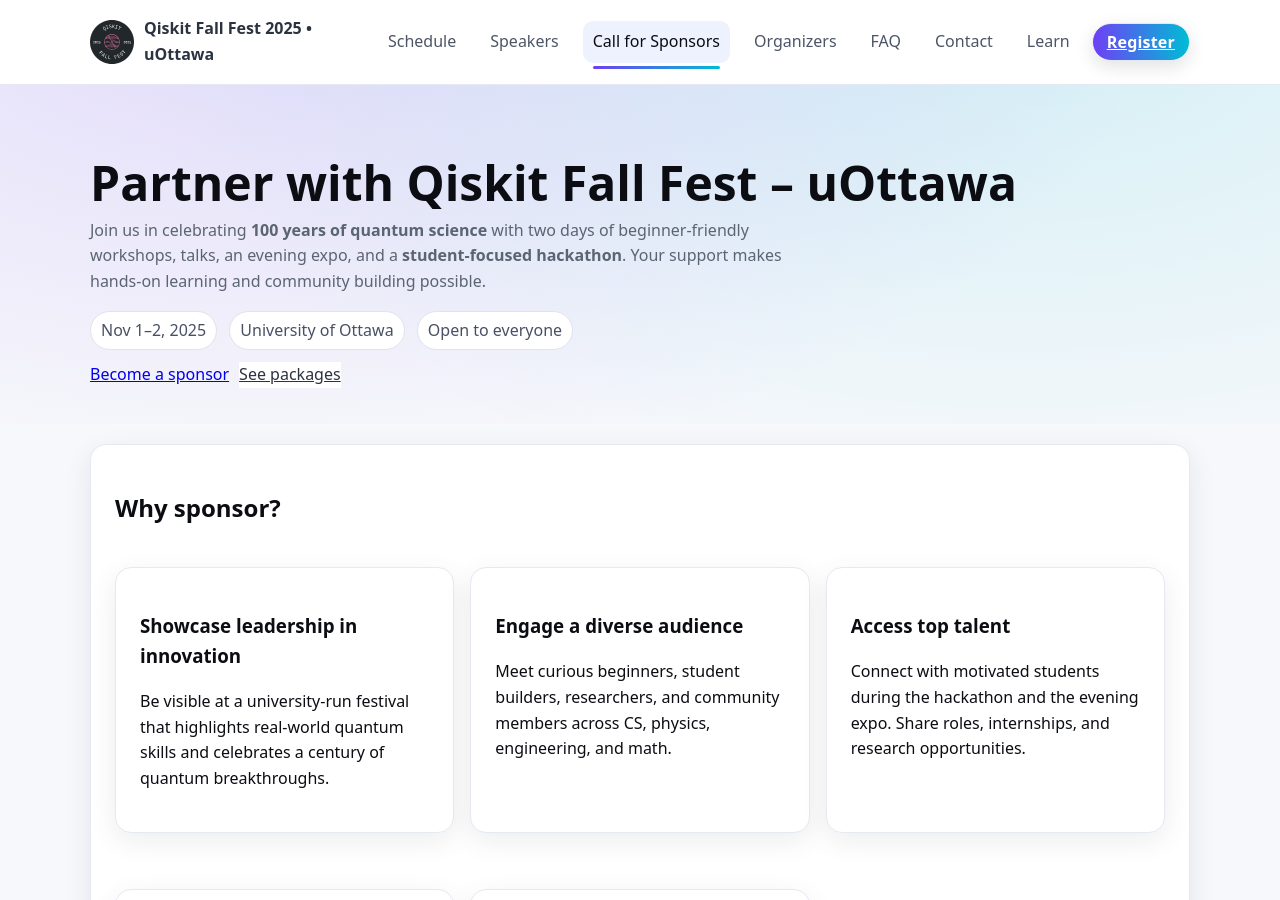
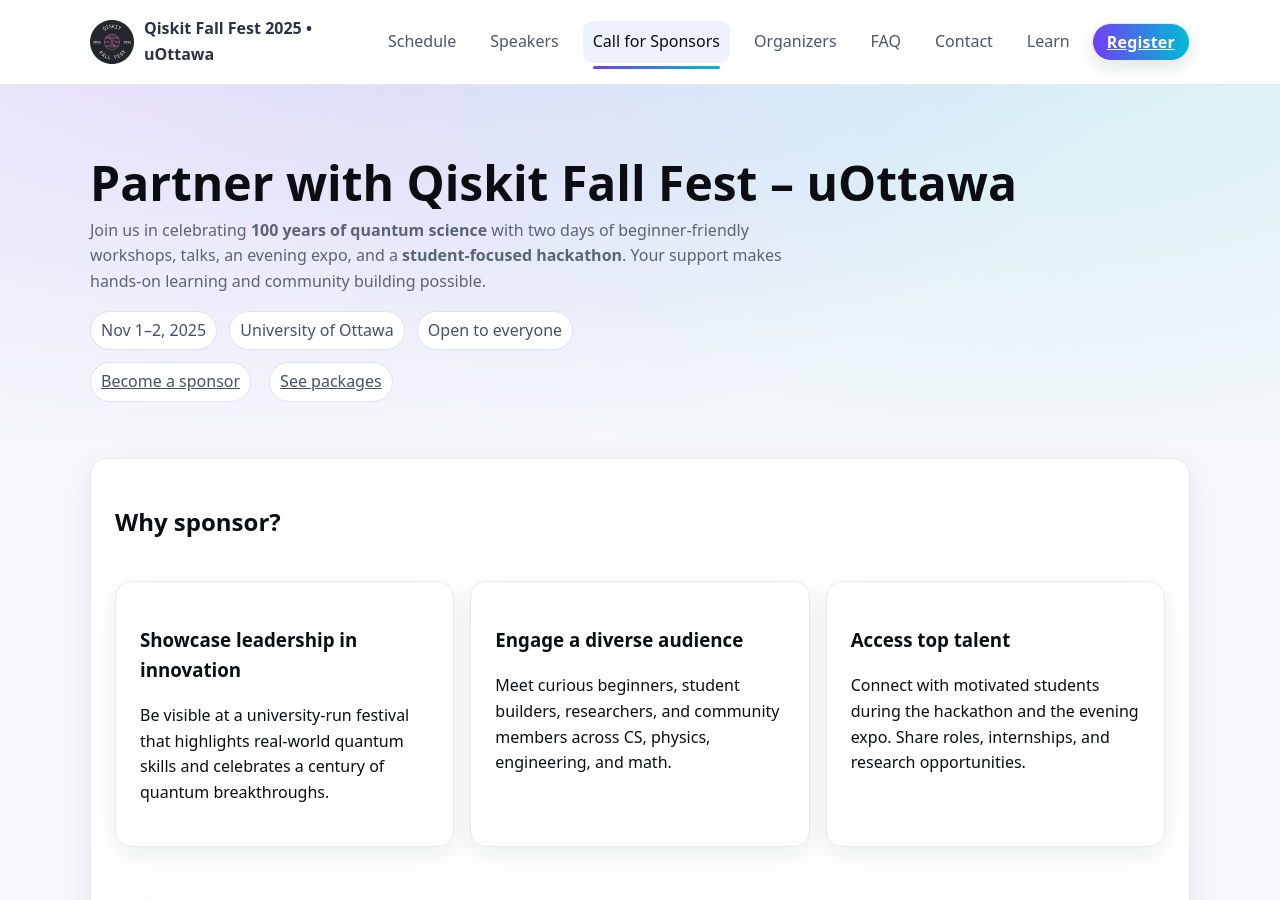
Before and after one commit to utkarshh-singh/fall-fest-2025-website, a Jekyll site: the page built from sponshorship.md, in a window 1280 px wide and 900 px high. Built offline with Jekyll 4.4.1, drawn with Linux system fonts in a browser that asks for light colours.

Commit message:
Update sponshorship.md

```diff
--- a/sponshorship.md
+++ b/sponshorship.md
@@ -23,8 +23,8 @@
     </div -->
 
     <div class="btn-row">
-      <a class="btn" href="{{ '/contact/' | relative_url }}">Become a sponsor</a>
-      <a class="btn ghost" href="#packages">See packages</a>
+      <a class="pill" href="{{ '/contact/' | relative_url }}">Become a sponsor</a>
+      <a class="pill" href="#packages">See packages</a>
     </div>
 
   </div>
```
